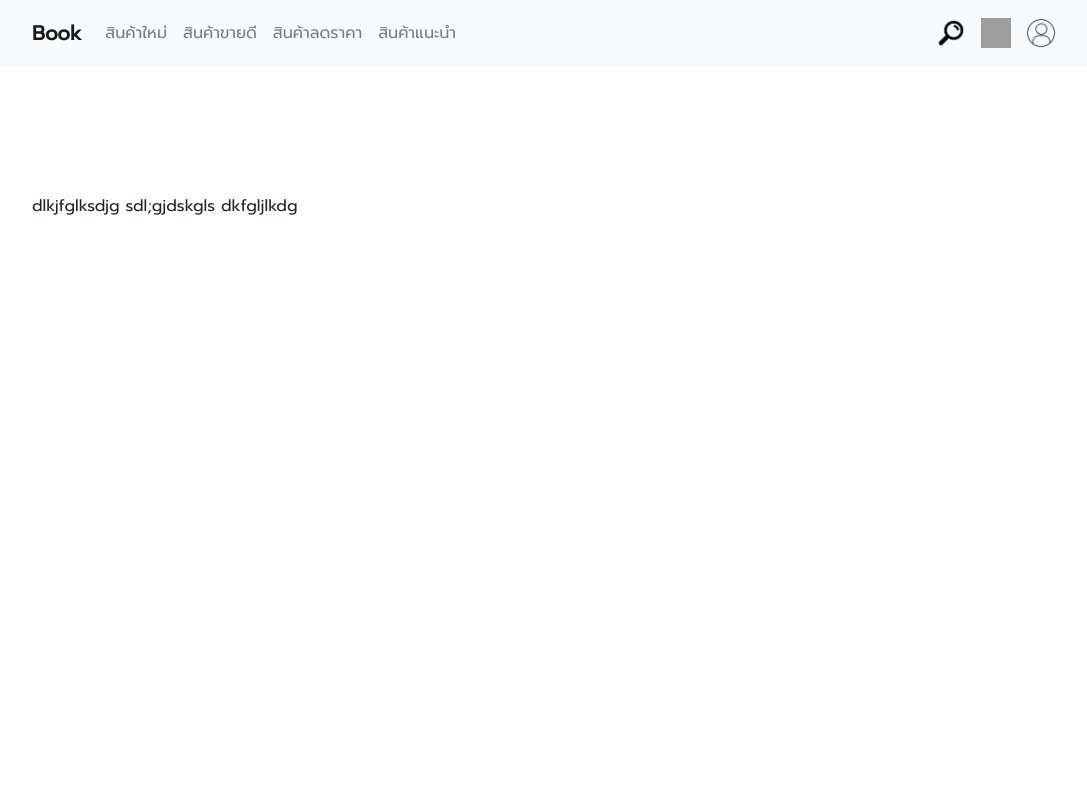
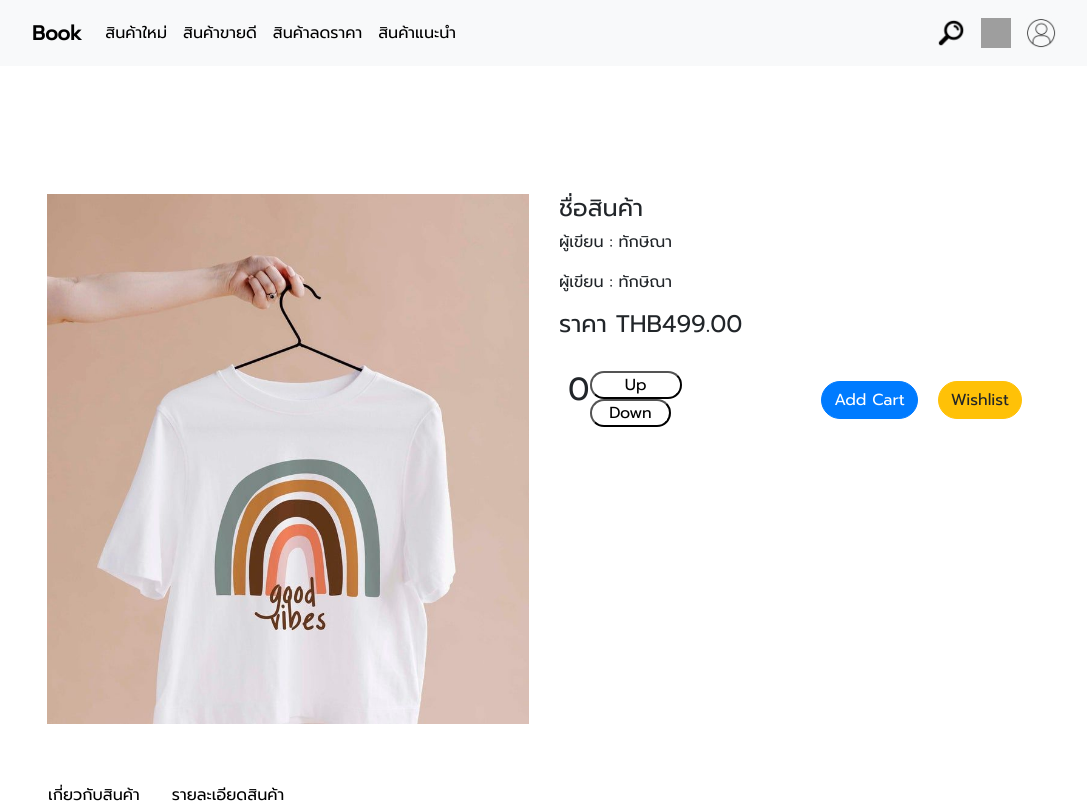
Before and after one commit to Thaksina/website-assignmet, a React (Create React App) app: page /itempage in a window 1280 px wide. Shown: the top 803 px of the page, without its empty margins (96-1183 px from the left). Built offline with nearby package versions, Linux system fonts and the light colour scheme; grey boxes are pictures that could not be loaded.

Commit message:
item page

```diff
--- a/src/App.js
+++ b/src/App.js
@@ -15,7 +15,7 @@ function App() {
       <Navbar />
       <Switch>
       <Route path="/" exact component={Home}/>
-      <Route path="/Itempage" component={Itempage}/>
+      <Route path="/itempage" component={Itempage}/>
       </Switch>
     </div>
   </Router>
--- a/src/Components/Card.css
+++ b/src/Components/Card.css
@@ -89,3 +89,11 @@ div{
     width: 20px;
 
 }
+
+a{
+    color: black !important;
+}
+a:hover{
+    color: black;
+    text-decoration: none !important;
+}
--- a/src/Components/Card.js
+++ b/src/Components/Card.js
@@ -1,10 +1,12 @@
 import React from 'react'
 import './Card.css'
+import { Link } from "react-router-dom";
 
 
 function Card({name,starrating,stock,picture,price}) {
   return (
     <div className="title">
+      <Link to="/itempage" params={{ name: "hello" }}>
       <div class="cardframe">
 
       <div class="stocktitle">
@@ -29,6 +31,7 @@ function Card({name,starrating,stock,picture,price}) {
     <h5 class="cardtitle pricededuct">THB{price-100}.00</h5>
   </div>
 </div>
+</Link>
     </div>
   );
 }
--- a/src/Components/CardSlider.js
+++ b/src/Components/CardSlider.js
@@ -31,7 +31,6 @@ function CardSlider({title}) {
     <div className="title">
         <h2>{title}</h2>
       <Carousel responsive={responsive}>
-      <Link to="/Itempage">
   <div>
   <Card
       name="ชื่อสินค้า"
@@ -41,7 +40,6 @@ function CardSlider({title}) {
       price="599"
       />
   </div>
-  </Link>
 
   <div>
   <Card
--- /dev/null
+++ b/src/Components/Itempage.css
@@ -0,0 +1,46 @@
+.itempictue{
+    width: inherit;
+}
+.addcartbutton{
+    margin: 10px;
+    border-radius: 20px;
+    display: inline-block;
+    font-weight: 400;
+    color: #212529;
+    text-align: center;
+    vertical-align: middle;
+    -webkit-user-select: none;
+    user-select: none;
+    background-color: transparent;
+    border: 1px solid transparent;
+    padding: .375rem .75rem;
+}
+
+.buttonframe{
+    padding: 5%;
+}
+
+.incrementbutton{
+    padding: 0% 15%;
+    background: transparent;
+    border-radius: 25px;
+
+}
+.decrementbutton{
+    padding: 0% 8%;
+    background: transparent;
+    border-radius: 25px;
+
+}
+
+.bgincrememt{
+    background-color: blueviolet;
+}
+
+.itemnavbar{
+    padding-top: 5%;
+}
+
+.itemnavbarborder{
+    border-bottom: 1px solid grey;
+}
--- a/src/Components/Navbar.js
+++ b/src/Components/Navbar.js
@@ -1,12 +1,14 @@
 import React from 'react'
 import './Navbar.css'
+import { Link } from "react-router-dom";
 
 
 function Navbar() {
   return (
     <div className="App">
       <nav class="navbar-expand-lg navbar-light bg-light navbarspace">
-  <a class="navbar-brand navbartitle" href="#">Book</a>
+  <Link to="/"> <a class="navbar-brand navbartitle" href="#">Book</a>
+  </Link>
   <button class="navbar-toggler" type="button" data-toggle="collapse" data-target="#navbarSupportedContent" aria-controls="navbarSupportedContent" aria-expanded="false" aria-label="Toggle navigation">
     <span class="navbar-toggler-icon"></span>
   </button>
--- a/src/Components/itempage.js
+++ b/src/Components/itempage.js
@@ -1,19 +1,77 @@
-import React from 'react'
-import './Card.css'
+import React, { Component } from 'react';
 import "react-multi-carousel/lib/styles.css";
+import "./Itempage.css";
+import CardSlider from './CardSlider'
 
 
 
-function Itempage() {
+class Itempage extends Component {
+  constructor(props) {
+    super(props);
+    this.state = {
+      clicks: 0,
+      show: true
+    };
+  }
 
+  IncrementItem = () => {
+    this.setState({ clicks: this.state.clicks + 1 });
+  }
+  DecreaseItem = () => {
+    this.setState({ clicks: this.state.clicks - 1 });
+  }
+
+  render() {
   return (
+    <div>
     <div className="title">
-        dlkjfglksdjg
-        sdl;gjdskgls
-        dkfgljlkdg
+      <div class="container">
+  <div class="row">
+    <div class="col-6">
+      <img className="itempictue" src="./shirtpic.jpg"/>
+    </div>
+    <div class="col-6">
+      <h4>ชื่อสินค้า</h4>
+      <p>ผู้เขียน : ทักษิณา</p>
+      <p>ผู้เขียน : ทักษิณา</p>
+      <h4>ราคา THB499.00</h4>
+      <div className="row buttonframe">
+      { this.state.show ? <h2>{ this.state.clicks }</h2> : '' }
+      <div className="col">
+        <div className="row">
+        <button className="incrementbutton" onClick={this.IncrementItem}>Up</button>
+
+        </div>
+        <div className="row">
+        <button className="decrementbutton" onClick={this.DecreaseItem}>Down</button>
+
+</div>
+      </div>
+
+        <button type="button" class="addcartbutton  btn-primary ">Add Cart</button>
+        <button type="button" class="addcartbutton  btn-warning">Wishlist</button>
+      </div>
+
 
     </div>
+  </div>
+</div>
+
+<div className="itemnavbar">
+<nav class="nav itemnavbarborder">
+  <a class="nav-link active" aria-current="page" href="#">เกี่ยวกับสินค้า</a>
+  <a class="nav-link" href="#">รายละเอียดสินค้า</a>
+
+</nav>
+<p>เป็นเครื่องสวมกายท่อนบน คือ เครื่องนุ่งห่มร่างกายมนุษย์ตั้งแต่คอถึง สะโพก แต่บางทีอาจสั้นเพียงกลางลำตัว หรืออาจยาวถึงเข่าก็ได้</p>
+</div>
+    </div>
+
+          <CardSlider
+          title="สินค้าขายดี"/></div>
   );
 }
+}
+
 
 export default Itempage;
```
